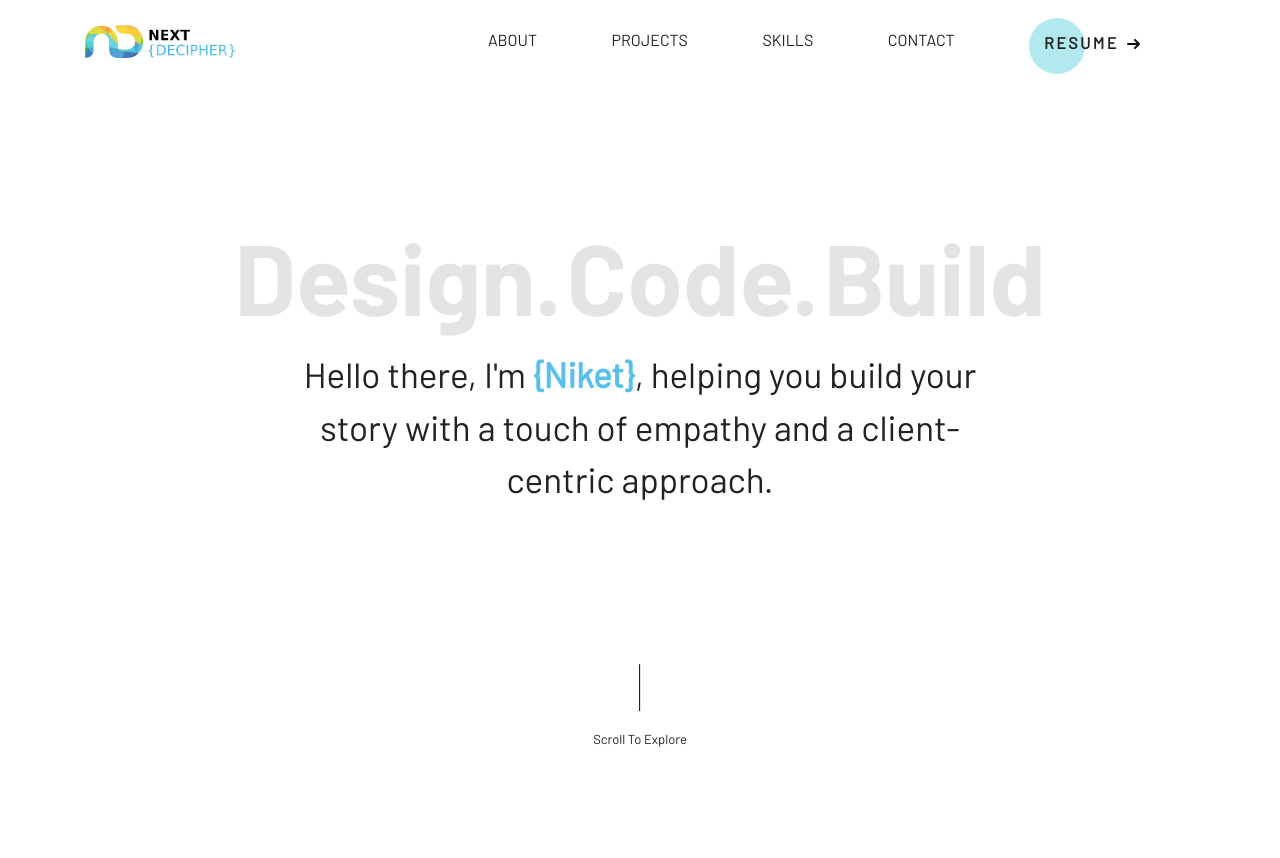
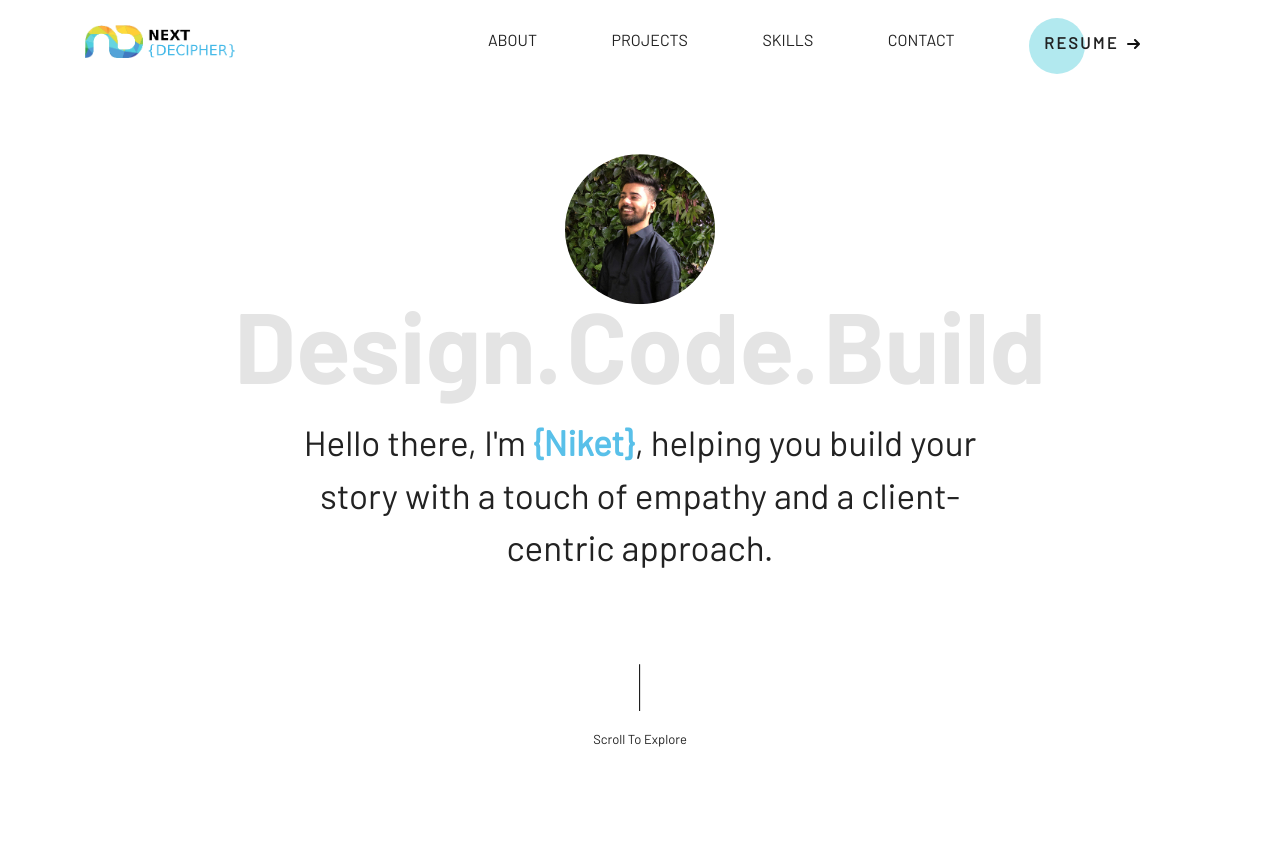
Before and after one commit to niketshukla/niket-portfolio, a PHP site: page / in a window 1280 px wide. Shown: the top 858 px of the page. Run offline with PHP 8.4, Linux system fonts and the light colour scheme.

Commit message:
Added headshot

```diff
--- a/css/main.css
+++ b/css/main.css
@@ -792,6 +792,12 @@ min-height: 550px;
   width: 35px;
   margin: 0px 5px;
 }
+.headshot{
+  width: 150px;
+  display: block;
+  margin: 0 auto;
+  border-radius: 50%;
+}
 
 
 
@@ -809,27 +815,27 @@ transform: translate(44%, -20%) rotate(200deg) scale(0.7) !important;
 }
 }
 @media screen and (min-height: 750px) {
+/* .hm_tagline {
+top: 30%;
+transform: translate(-50%,-30%);
+} */
+}
+@media screen and (min-height: 800px) {
+/* .hm_tagline {
+top: 35%;
+transform: translate(-50%,-35%);
+} */
+.hm_secone_back {
+transform: translate(-28%, -55%) rotate(30deg) scale(1.6) !important;
+}
+.hm_secone_rgback {
+transform: translate(44%, -15%) rotate(200deg) scale(0.7) !important;
+}
+}
+@media screen and (min-height: 850px) {
 .hm_tagline {
 top: 30%;
 transform: translate(-50%,-30%);
-}
-}
-@media screen and (min-height: 800px) {
-.hm_tagline {
-top: 35%;
-transform: translate(-50%,-35%);
-}
-.hm_secone_back {
-transform: translate(-28%, -55%) rotate(30deg) scale(1.6) !important;
-}
-.hm_secone_rgback {
-transform: translate(44%, -15%) rotate(200deg) scale(0.7) !important;
-}
-}
-@media screen and (min-height: 850px) {
-.hm_tagline {
-top: 40%;
-transform: translate(-50%,-40%);
 }
 }
 
--- a/index.html
+++ b/index.html
@@ -122,6 +122,7 @@
     <div class="container hm_tagline">
       <div class="row section_one justify-content-center" >
         <div class="dcb_wrap col-md-12">
+          <img class="headshot" src="img/headshot.jpeg" alt="profile pic" />
           <h2 class="" data-aos="fade-zoom-in" data-aos-duration="1000" data-aos-delay="500">Design.</h2>
           <h2 class="" data-aos="fade-zoom-in" data-aos-duration="1000" data-aos-delay="500">Code.</h2>
           <h2 class="" data-aos="fade-zoom-in" data-aos-duration="1000" data-aos-delay="500">Build</h2>
```
Also changed, not shown: img/headshot.jpeg (added).
